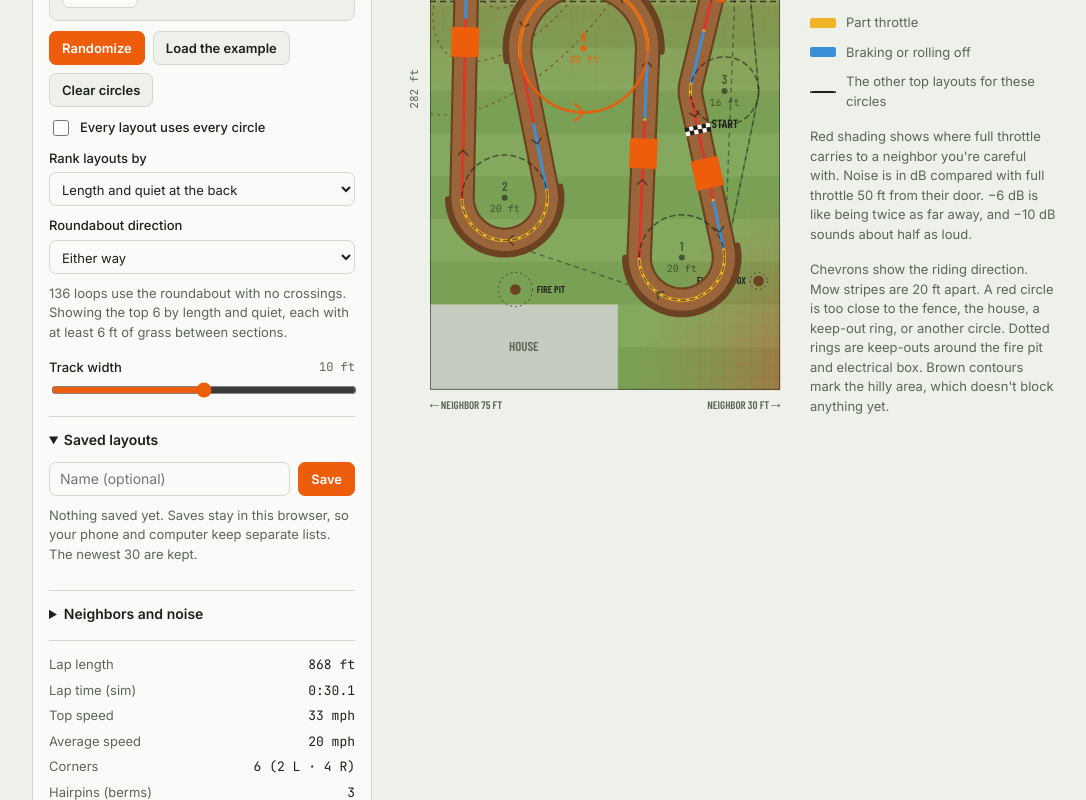
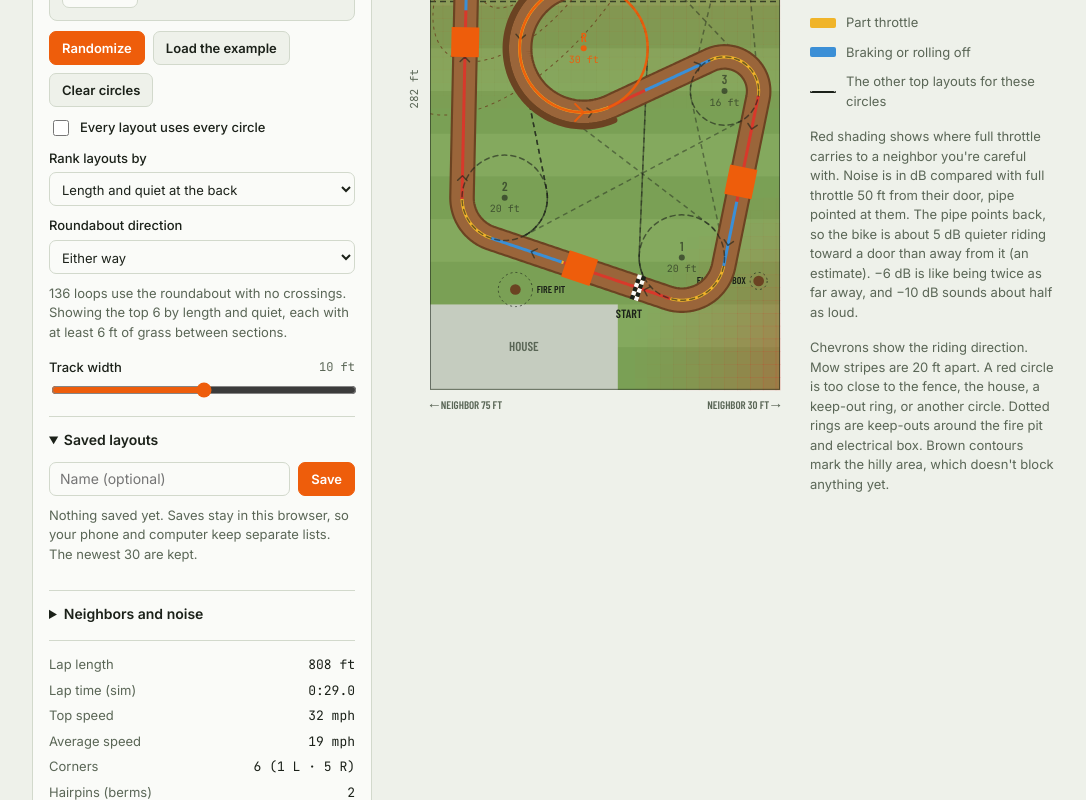
Before and after one commit to nosv1/back-yard-dirt-track, a website: page index.html in a window 1280 px wide. Shown: the part 460-1260 px from the top of the page, without its empty margins (64-1150 px from the left). Drawn offline with nearby package versions, Linux system fonts and the light colour scheme.

Commit message:
Noise: model exhaust direction (pipe points back, right side)
About 5 dB quieter in front of the bike than behind, 1 dB louder on the pipe side. Estimates until the real
bike is measured; constants in NOISE.spread and NOISE.side.

Co-Authored-By: Claude Opus 5.5 <noreply@anthropic.com>

```diff
--- a/index.html
+++ b/index.html
@@ -238,7 +238,7 @@ details.more[open] summary { margin-bottom: 12px; }
       <div class="k"><span class="sw" style="background: var(--part)"></span>Part throttle</div>
       <div class="k"><span class="sw" style="background: var(--cool)"></span>Braking or rolling off</div>
       <div class="k"><span class="sw" style="background: none; border-top: 2px dashed var(--fg); height: 0"></span>The other top layouts for these circles</div>
-      <p>Red shading shows where full throttle carries to a neighbor you're careful with. Noise is in dB compared with full throttle 50 ft from their door. −6 dB is like being twice as far away, and −10 dB sounds about half as loud.</p>
+      <p>Red shading shows where full throttle carries to a neighbor you're careful with. Noise is in dB compared with full throttle 50 ft from their door, pipe pointed at them. The pipe points back, so the bike is about 5 dB quieter riding toward a door than away from it (an estimate). −6 dB is like being twice as far away, and −10 dB sounds about half as loud.</p>
       <p>Chevrons show the riding direction. Mow stripes are 20 ft apart. A red circle is too close to the fence, the house, a keep-out ring, or another circle. Dotted rings are keep-outs around the fire pit and electrical box. Brown contours mark the hilly area, which doesn't block anything yet.</p>
     </div>
   </section>
@@ -378,7 +378,9 @@ const G = 9.81;
 const SIM = Object.freeze({ vcap: 40 * 0.44704, accel: 0.30 * G, quietAccel: 0.10 * G, brake: 0.45 * G,
   grip: 0.7, bermGrip: 1.0 });
 /** dB at 50 ft for braking, part throttle, full throttle (index = throttle state 0..2). */
-const NOISE = Object.freeze({ ref: 50, levels: Object.freeze([-14, -7, 0]), minDist: 10 });
+/** spread: dB quieter straight in front of the bike than behind it (the pipe points back); side: dB extra on the
+ * pipe side (right). Estimates until the real bike is measured (11-25). */
+const NOISE = Object.freeze({ ref: 50, levels: Object.freeze([-14, -7, 0]), minDist: 10, spread: 5, side: 1 });
 /** @type {readonly Group[]} */
 const GROUPS = Object.freeze(['back', 'north', 'south']);
 /** How much each concern level counts: high as heard, some as if twice as far, none not at all. */
@@ -852,11 +854,26 @@ function neighbors(gaps) {
 /** @param {Neighbor} nb @param {number} x @param {number} y */
 function distTo(nb, x, y) { return Math.max(NOISE.minDist, Math.hypot(nb.x - x, nb.y - y)); }
 
+/**
+ * Exhaust direction, in dB: 0 with the door straight behind the bike, -spread straight ahead, up to +side on the
+ * right. The bike at p is heading toward q.
+ * @param {Pt} p @param {Pt} q @param {Pt} door
+ */
+function exhaustDb(p, q, door) {
+  check(Number.isFinite(p.x) && Number.isFinite(q.x) && Number.isFinite(door.x), 'exhaust needs real points');
+  const hx = q.x - p.x, hy = q.y - p.y, dx = door.x - p.x, dy = door.y - p.y;
+  const n = Math.hypot(hx, hy) * Math.hypot(dx, dy);
+  if (n < 1e-9) { return 0; }
+  const ahead = (hx * dx + hy * dy) / n, right = (hy * dx - hx * dy) / n;
+  return -NOISE.spread * (1 + ahead) / 2 + NOISE.side * Math.max(0, right);
+}
+
 /** Peak and time-averaged level at one door. @param {Sample[]} samples @param {Sim} sim @param {Neighbor} nb */
 function levelAt(samples, sim, nb) {
   let peak = -Infinity, energy = 0, T = 0;
   samples.forEach((p, i) => {
-    const L = at(NOISE.levels, at(sim.thr, i)) - 20 * Math.log10(distTo(nb, p.x, p.y) / NOISE.ref);
+    const pipe = exhaustDb(p, at(samples, (i + 1) % samples.length), nb);
+    const L = at(NOISE.levels, at(sim.thr, i)) + pipe - 20 * Math.log10(distTo(nb, p.x, p.y) / NOISE.ref);
     const dt = (p.ds * FT) / Math.max(0.3, at(sim.v, i));
     peak = Math.max(peak, L);
     energy += dt * Math.pow(10, L / 10);
```
Also changed, not shown: docs/notes.md (+4 -0 lines), src/core.js (+19 -2 lines), src/page.html (+1 -1 lines), tests/core.test.mjs (+9 -1 lines), README.md.
